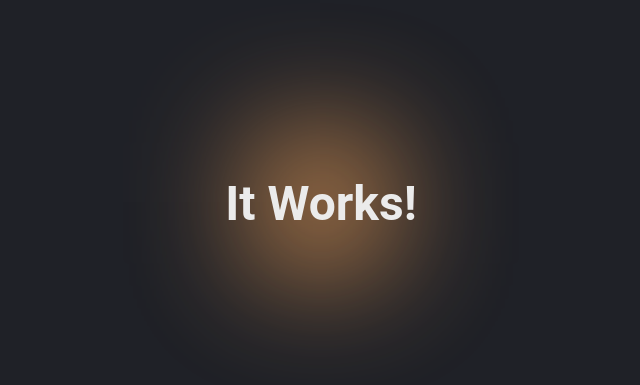
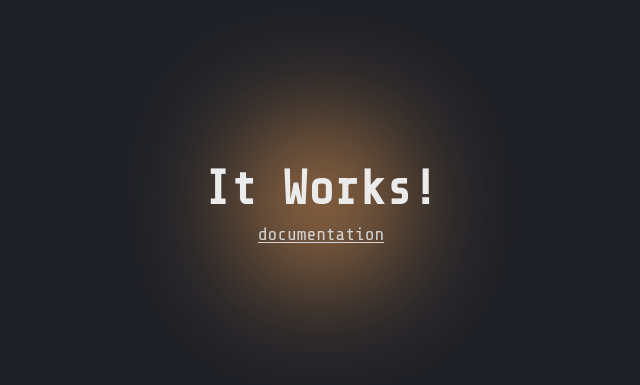
Before and after one commit to dimitar-4/movie-store-api, a website: page src/static/index.html in a window 1280 px wide. Shown: the part 197-582 px from the top of the page, without its empty margins (319-959 px from the left). Drawn offline with nearby package versions, Linux system fonts and the light colour scheme.

Commit message:
added link to docs

```diff
--- a/src/static/index.html
+++ b/src/static/index.html
@@ -4,6 +4,12 @@
     <meta charset="UTF-8" />
     <meta http-equiv="X-UA-Compatible" content="IE=edge" />
     <meta name="viewport" content="width=device-width, initial-scale=1.0" />
+    <link rel="preconnect" href="https://fonts.googleapis.com" />
+    <link rel="preconnect" href="https://fonts.gstatic.com" crossorigin />
+    <link
+      href="https://fonts.googleapis.com/css2?family=Share+Tech+Mono&display=swap"
+      rel="stylesheet"
+    />
     <title>Movie Store API</title>
     <style>
       * {
@@ -12,7 +18,7 @@
         padding: 0;
       }
       body {
-        font-family: "Roboto", sans-serif;
+        font-family: "Share Tech Mono", monospace;
         background-color: #1f2127;
         color: #ebebeb;
       }
@@ -20,9 +26,21 @@
         text-align: center;
         font-size: 3rem;
       }
+      a {
+        font-size: 1.125rem;
+        text-decoration: underline;
+        text-underline-offset: 2px;
+        margin-top: 0.5rem;
+        color: #d4d4d4;
+        transition: color 0.2s ease-in-out;
+      }
+      a:hover {
+        color: #ffab5d;
+      }
       .flex {
         min-height: 100vh;
         display: flex;
+        flex-direction: column;
         justify-content: center;
         align-items: center;
       }
@@ -74,6 +92,7 @@
   <body>
     <div class="flex">
       <h1>It Works!</h1>
+      <a href="/api-docs">documentation</a>
       <div class="animate"></div>
     </div>
   </body>
```
